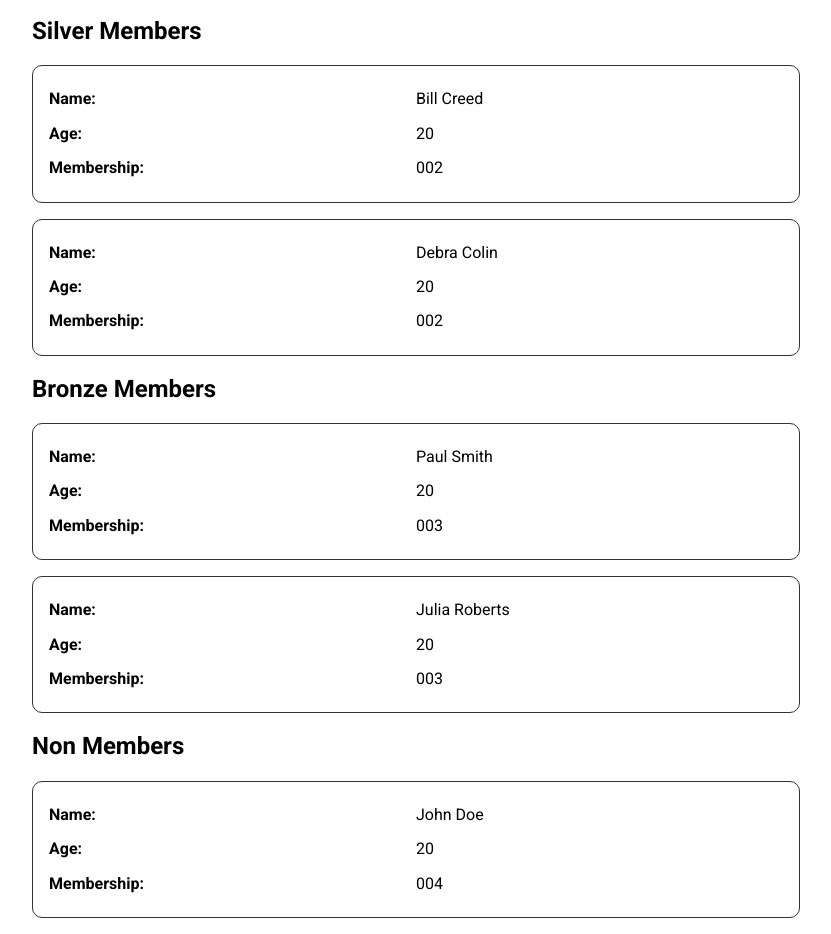
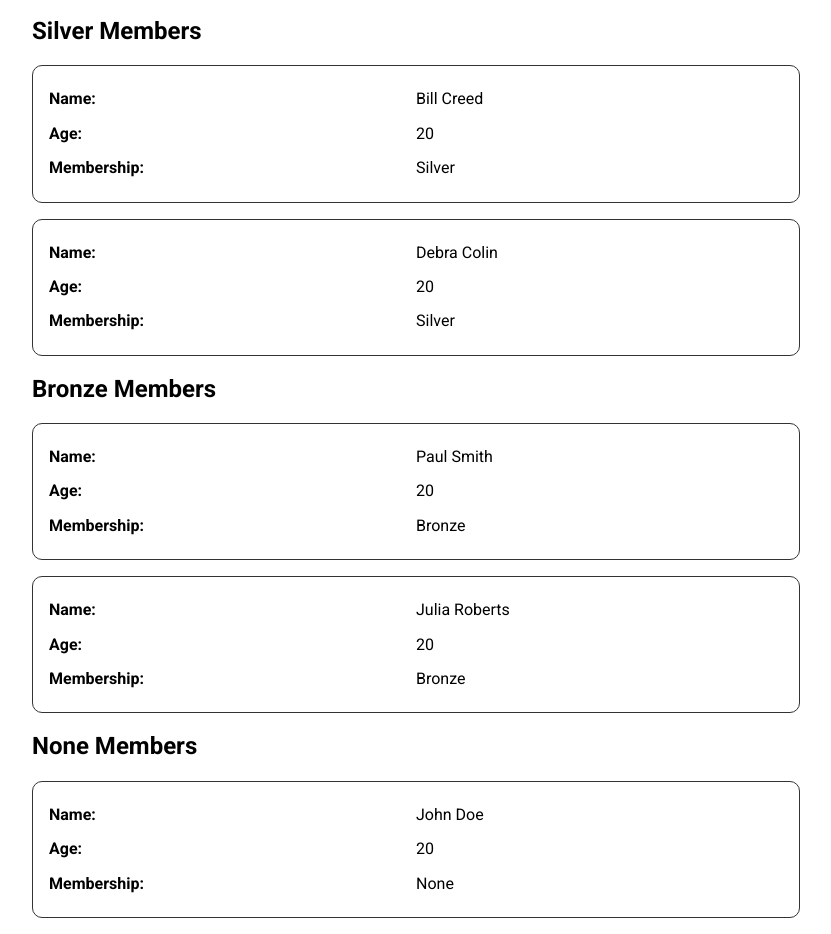
Before and after one commit to rastim26/lovetovisit-fdtest, a React (Vite) app: page /task5 in a window 1280 px wide. Shown: the part 529-1463 px from the top of the page, without its empty margins (224-1055 px from the left). Built offline with nearby package versions, Linux system fonts and the light colour scheme.

Commit message:
refactor: Improve readability and optimize component rendering

```diff
--- a/src/Views/Task5/Task5.tsx
+++ b/src/Views/Task5/Task5.tsx
@@ -1,6 +1,6 @@
 import './task5.css'
 import { useAppSelector } from '../../store/store.ts'
-import { getUsers } from './selectors.ts'
+import { getUsers, getMemberships } from './selectors.ts'
 
 interface MemberProps {
     member: {
@@ -8,56 +8,48 @@ interface MemberProps {
         lastName: string
         age: number
         membership: string
+    },
+    membershipName: string
+}
+
+interface MembershipProps {
+    membership: {
+        name: string,
+        id: string
     }
 }
 
-const Member = ({member}: MemberProps) => {
-    const { firstName, lastName, age, membership } = member;
+const Member = ({member, membershipName}: MemberProps) => {
+    const { firstName, lastName, age } = member;
     return (
         <div className="member">
             <span>Name:</span> <span>{firstName + ' ' + lastName}</span>
             <span>Age:</span> <span>{age}</span>
-            <span>Membership:</span> <span>{membership}</span>
+            <span>Membership:</span> <span className="member__membership">{membershipName}</span>
         </div>
     )
 }
 
+const GroupMembers = ({membership}: MembershipProps) => {
+    const members = useAppSelector(getUsers);
+    const membersGroup = members.filter(member => member.membership === membership.id);
+    return (
+        <section data-testid={membership.name + "-member"}>
+            <h2 className="group-name">{membership.name} Members</h2>
+            {membersGroup.map((member, index) => (
+                <Member key={index} member={member} membershipName={membership.name} />
+            ))}
+        </section>
+    )
+}
+
 const Task5 = () => {
-    const members = useAppSelector(getUsers)
+    const memberships = useAppSelector(getMemberships);
     return (
         <div className="task5">
-            <section data-testid="gold-member">
-                <h2>Gold Members</h2>
-                {members.filter((member) => (
-                    member.membership === '001'
-                )).map((member, index) => (
-                    <Member key={index} member={member} />
-                ))}
-            </section>
-            <section data-testid="silver-member">
-                <h2>Silver Members</h2>
-                {members.filter((member) => (
-                    member.membership === '002'
-                )).map((member, index) => (
-                    <Member key={index} member={member} />
-                ))}
-            </section>
-            <section data-testid="bronze-member">
-                <h2>Bronze Members</h2>
-                {members.filter((member) => (
-                    member.membership === '003'
-                )).map((member, index) => (
-                    <Member key={index} member={member} />
-                ))}
-            </section>
-            <section data-testid="non-member">
-                <h2>Non Members</h2>
-                {members.filter((member) => (
-                    member.membership === '004'
-                )).map((member, index) => (
-                    <Member key={index} member={member} />
-                ))}
-            </section>
+            {memberships.map((membership, index) => (
+                <GroupMembers membership={membership}  key={index}/>
+            ))}
         </div>
     )
 }
--- a/src/Views/Task5/task5.css
+++ b/src/Views/Task5/task5.css
@@ -21,3 +21,11 @@
         }
     }
 }
+
+.group-name {
+    text-transform: capitalize;
+}
+
+.member__membership {
+    text-transform: capitalize;
+}
```
Also changed, not shown: 1 other file (tests, documents, lock files or other folders).
